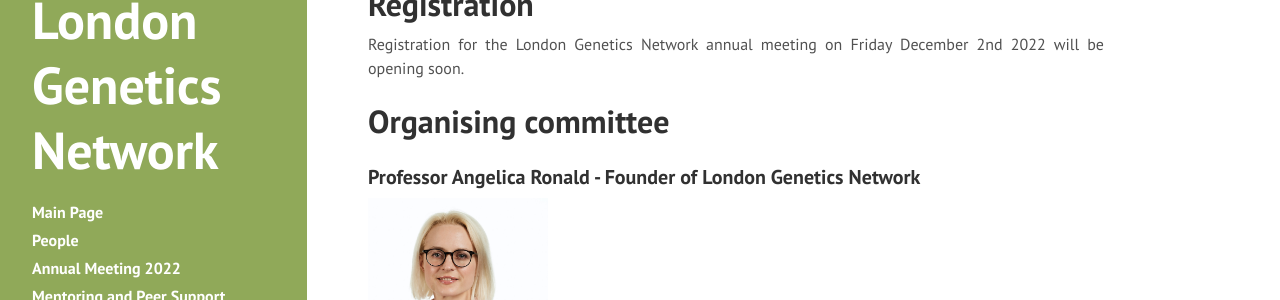
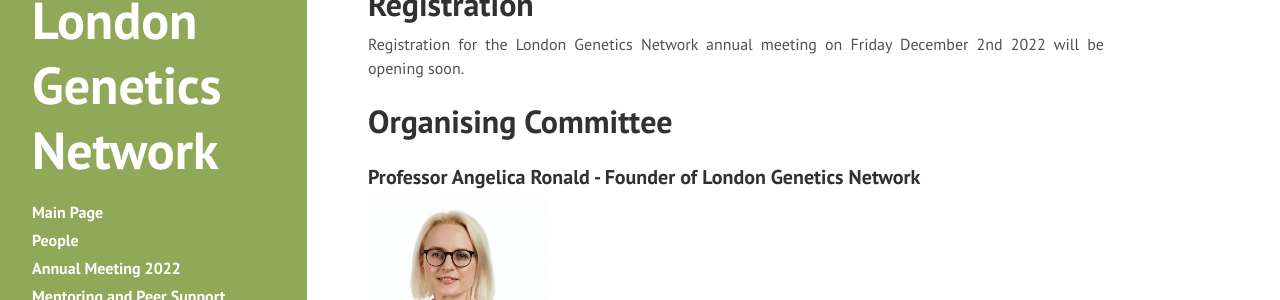
Before and after one commit to kai-lim/LondonGeneticsNetwork, a Jekyll site: the page built from annualmeeting.md, in a window 1280 px wide and 900 px high, scrolled down 487 px. Shown: the part 160-460 px from the top of the window. Built offline with Jekyll 4.4.1, drawn with Linux system fonts in a browser that asks for light colours; nearby versions of some CDN libraries; a style sheet for code colours, icons or effects is not loaded.

```diff
--- a/annualmeeting.md
+++ b/annualmeeting.md
@@ -12,7 +12,7 @@ title: Annual Meeting 2022
 Registration for the London Genetics Network annual meeting on Friday December 2nd 2022 will be opening soon.
 
 
-# Organising committee
+# Organising Committee
 
 ### Professor Angelica Ronald - Founder of London Genetics Network
 <p align="left">
```
